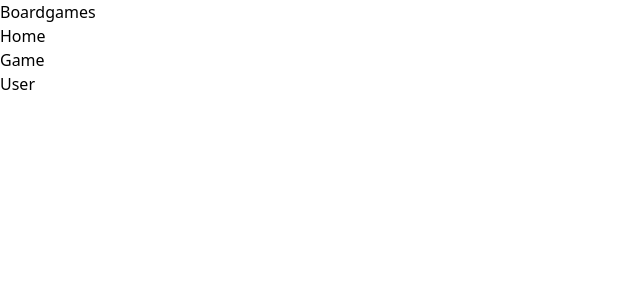
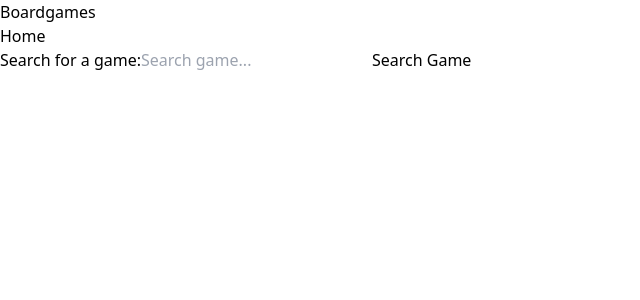
Before and after one commit to FloCRC/boardgame-recommender, a React (Vite) app: page / in a window 1280 px wide. Shown: the top 300 px of the page, without its empty margins (0-640 px from the left). Built offline with nearby package versions, Linux system fonts and the light colour scheme; no server answers; the HTML template or start-up script is replaced by a standard one.

Commit message:
started search functions with XML API calls

```diff
--- a/src/components/Game/index.tsx
+++ b/src/components/Game/index.tsx
@@ -25,7 +25,6 @@ function Game() {
     }
 
     const { gameId } = useParams()
-    console.log(gameId)
 
     const [game, setGame] = useState<Game>({
         artists: ["Bruce Brenneise", "Jose David Lanza Cebrian", "Anailis Dorta"],
@@ -59,7 +58,6 @@ function Game() {
             })
             .then(data => {
                 setGame(data)
-                console.log(data)
             })
     }, [])
 
--- a/src/components/Home/index.tsx
+++ b/src/components/Home/index.tsx
@@ -1,12 +1,52 @@
+import { ChangeEvent, FormEvent, FormEventHandler, SyntheticEvent, useEffect, useState } from "react"
 import { Link } from "react-router-dom"
 
 function Home() {
 
+    const [gameSearchResult, setGameSearchResult] = useState('')
+    // const [userSearchResult, setUserSearchResult] = useState('')
+
+    function gameSearchSubmit(e: FormEvent) {
+        e.preventDefault()
+        const target = e.target as typeof e.target & {
+            gameSearch: { value: string }
+        }
+        const gameSearchInput = target.gameSearch.value
+        setGameSearchResult(gameSearchInput)
+    }
+
+    useEffect(() => {
+        let gameSearchUrl = `https://www.boardgamegeek.com/xmlapi2/search?query=`
+        if (gameSearchResult != '') {
+            gameSearchUrl += gameSearchResult
+        }
+        else {
+            gameSearchUrl += 'harmonies'
+        }
+        fetch(`https://www.boardgamegeek.com/xmlapi2/search?query=${gameSearchResult}`)
+            .then(res => {
+                return res.text()
+            })
+            .then(data => {
+                console.log(data)
+            })
+    }, [gameSearchSubmit])
+
+    console.log(gameSearchResult)
+
     return (
         <div>
-            <Link to ="/"><p className="">Home</p></Link>
-            <Link to="/game"><p>Game</p></Link>
-            <Link to="/user"><p>User</p></Link>
+            <Link to="/"><p className="">Home</p></Link>
+            <form onSubmit={gameSearchSubmit}>
+                <label htmlFor="gameSearch">Search for a game:</label>
+                <input name="gameSearch" id="gameSearch" type="text" placeholder="Search game..."></input>
+                <button type="submit">Search Game</button>
+            </form>
+            {/* <form>
+                <label htmlFor="userSearch">Search for a user:</label>
+                <input onChange={userSearchInput} name="userSearch" id="userSearch" type="text" placeholder="Search user..."></input>
+                <Link to="/user"><p>Search User</p></Link>
+            </form> */}
         </div >
     )
 }
```
